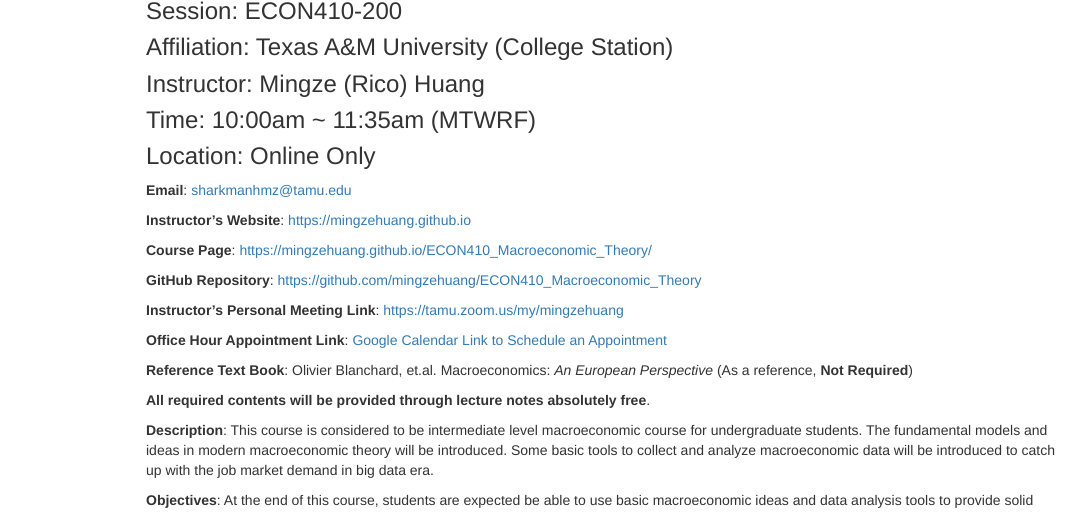
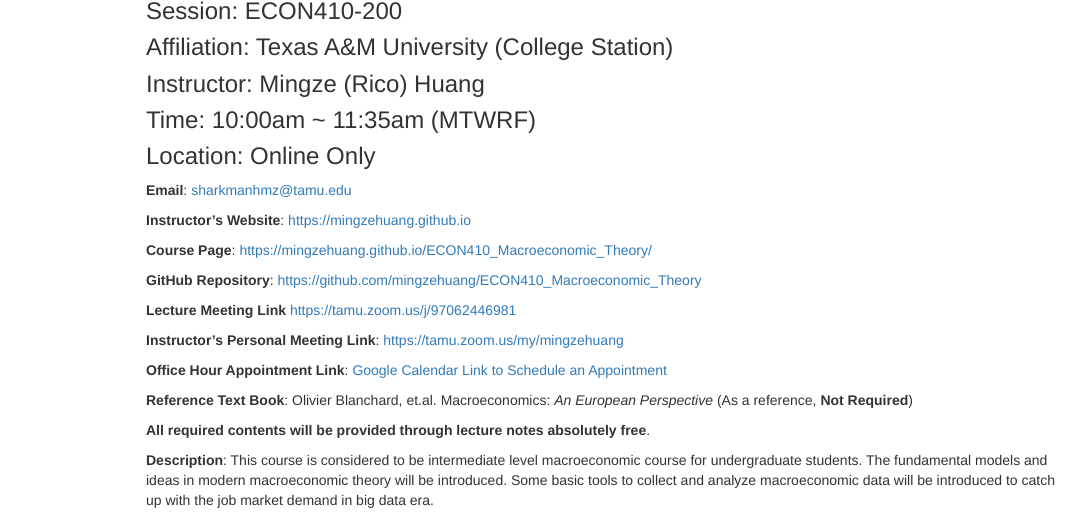
Before and after one commit to mingzehuang/ECON410_Macroeconomic_Theory, a plain HTML site: page index.html in a window 1280 px wide. Shown: the part 139-652 px from the top of the page, without its empty margins (39-1125 px from the left). Drawn offline with nearby package versions, Linux system fonts and the light colour scheme; some packages are replaced by stand-ins of ours.

Commit message:
add meeting link

```diff
--- a/index.html
+++ b/index.html
@@ -279,6 +279,7 @@
 <p><strong>Instructor’s Website</strong>: <a href="https://mingzehuang.github.io" class="uri">https://mingzehuang.github.io</a></p>
 <p><strong>Course Page</strong>: <a href="https://mingzehuang.github.io/ECON410_Macroeconomic_Theory/" class="uri">https://mingzehuang.github.io/ECON410_Macroeconomic_Theory/</a></p>
 <p><strong>GitHub Repository</strong>: <a href="https://github.com/mingzehuang/ECON410_Macroeconomic_Theory" class="uri">https://github.com/mingzehuang/ECON410_Macroeconomic_Theory</a></p>
+<p><strong>Lecture Meeting Link</strong> <a href="https://tamu.zoom.us/j/97062446981" class="uri">https://tamu.zoom.us/j/97062446981</a></p>
 <p><strong>Instructor’s Personal Meeting Link</strong>: <a href="https://tamu.zoom.us/my/mingzehuang" class="uri">https://tamu.zoom.us/my/mingzehuang</a></p>
 <p><strong>Office Hour Appointment Link</strong>: <a href="https://calendar.google.com/calendar/u/0/selfsched?sstoken=UU9PeGdIZS1pTUFhfGRlZmF1bHR8YTgyYTIzNTQ5OTRiYzJlYzY2M2U3NGIyY2VkNmQyNjA">Google Calendar Link to Schedule an Appointment</a></p>
 <p><strong>Reference Text Book</strong>: Olivier Blanchard, et.al. Macroeconomics: <em>An European Perspective</em> (As a reference, <strong>Not Required</strong>)</p>
```
